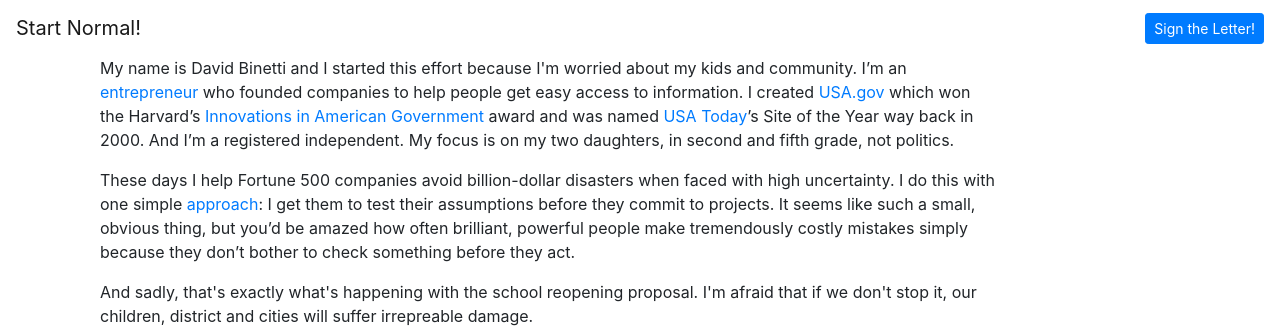
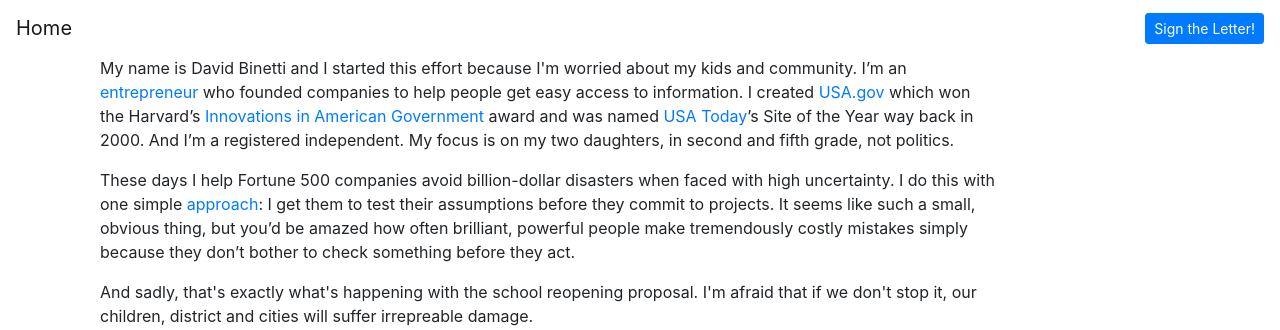
Before and after one commit to dbinetti/start-normal, a Django app: page /harm in a window 1280 px wide. Shown: the top 330 px of the page. Run offline with Django 3.2, Linux system fonts and the light colour scheme; some libraries are stand-ins or nearby versions.

Commit message:
Update home link

```diff
--- a/project/app/templates/app/base.html
+++ b/project/app/templates/app/base.html
@@ -13,7 +13,7 @@
     <body>
 
     <nav class="navbar navbar-expand-sm navbar-light">
-      <a class="navbar-brand" href="{% url 'index' %}">Start Normal!</a>
+      <a class="navbar-brand" href="{% url 'index' %}">Home</a>
       <button class="navbar-toggler" type="button" data-toggle="collapse" data-target="#navbarNav" aria-controls="navbarNav" aria-expanded="false" aria-label="Toggle navigation">
         <span class="navbar-toggler-icon"></span>
       </button>
```
